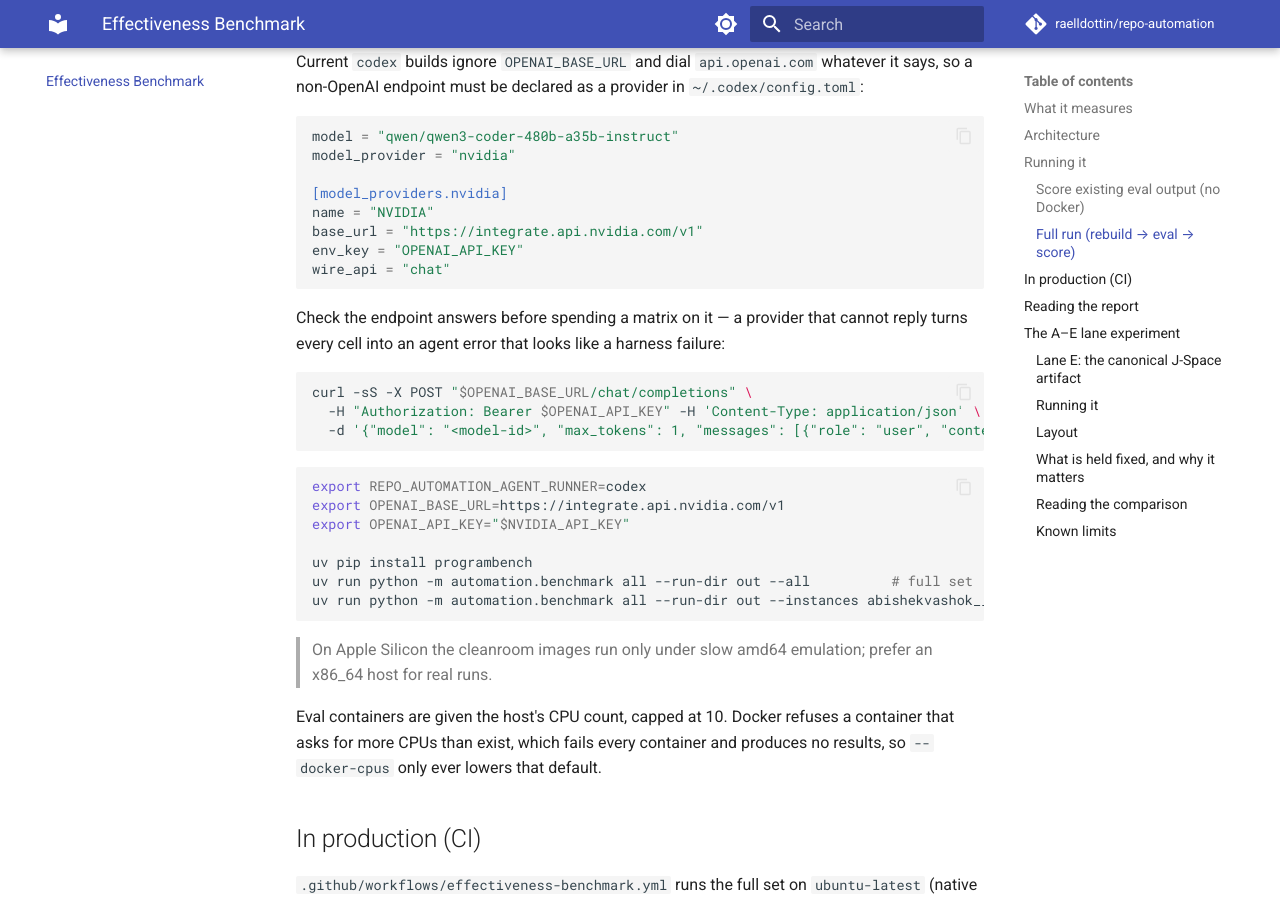
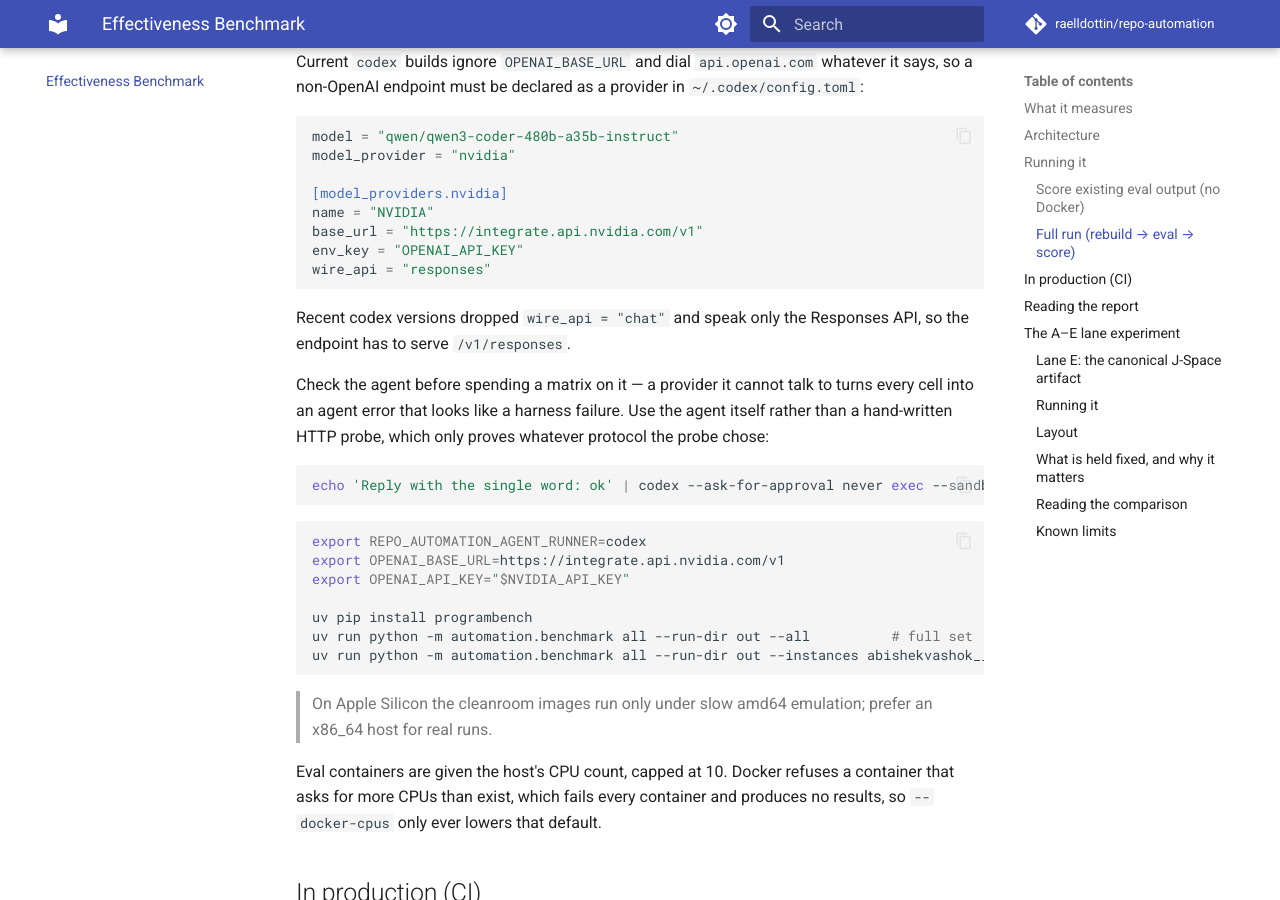
Before and after one commit to raelldottin/repo-automation, an MkDocs documentation site: the page built from docs/workflows/effectiveness-benchmark.md, in a window 1280 px wide and 900 px high, scrolled down 1418 px. Built offline with MkDocs 1.6.1 and Material for MkDocs 9.7.7, drawn with Linux system fonts in a browser that asks for light colours; comment, search, counter and statistics services are not loaded.

Commit message:
Preflight with the agent itself, not with a probe that resembles it
The provider check I added passed, and then all fifteen cells failed anyway:

  Error loading config.toml: `wire_api = "chat"` is no longer supported.
  How to fix: set `wire_api = "responses"` in your provider config.

The probe asked /chat/completions and got a clean 200. codex never sends that
request; it speaks the Responses API and refused the config outright. A check
written to resemble what the agent does only ever proves what the check does.

So the preflight is now one trivial codex session. It exercises the config file,
the wire protocol, the credential and the model id at once, and it cannot drift
from the agent's behaviour because it is the agent's behaviour. The provider
config declares wire_api = "responses".

This is the third orchestration failure the calibration has caught and the
second one my own verification stepped over.

````diff
--- a/docs/workflows/effectiveness-benchmark.md
+++ b/docs/workflows/effectiveness-benchmark.md
@@ -52,16 +52,18 @@
 name = "NVIDIA"
 base_url = "https://integrate.api.nvidia.com/v1"
 env_key = "OPENAI_API_KEY"
-wire_api = "chat"
+wire_api = "responses"
 ```
 
-Check the endpoint answers before spending a matrix on it — a provider that cannot reply
-turns every cell into an agent error that looks like a harness failure:
+Recent codex versions dropped `wire_api = "chat"` and speak only the Responses API, so the
+endpoint has to serve `/v1/responses`.
+
+Check the agent before spending a matrix on it — a provider it cannot talk to turns every
+cell into an agent error that looks like a harness failure. Use the agent itself rather
+than a hand-written HTTP probe, which only proves whatever protocol the probe chose:
 
 ```shell
-curl -sS -X POST "$OPENAI_BASE_URL/chat/completions" \
-  -H "Authorization: Bearer $OPENAI_API_KEY" -H 'Content-Type: application/json' \
-  -d '{"model": "<model-id>", "max_tokens": 1, "messages": [{"role": "user", "content": "ok"}]}'
+echo 'Reply with the single word: ok' | codex --ask-for-approval never exec --sandbox read-only -
 ```
 
 ```shell
````
Also changed, not shown: 1 other file.
